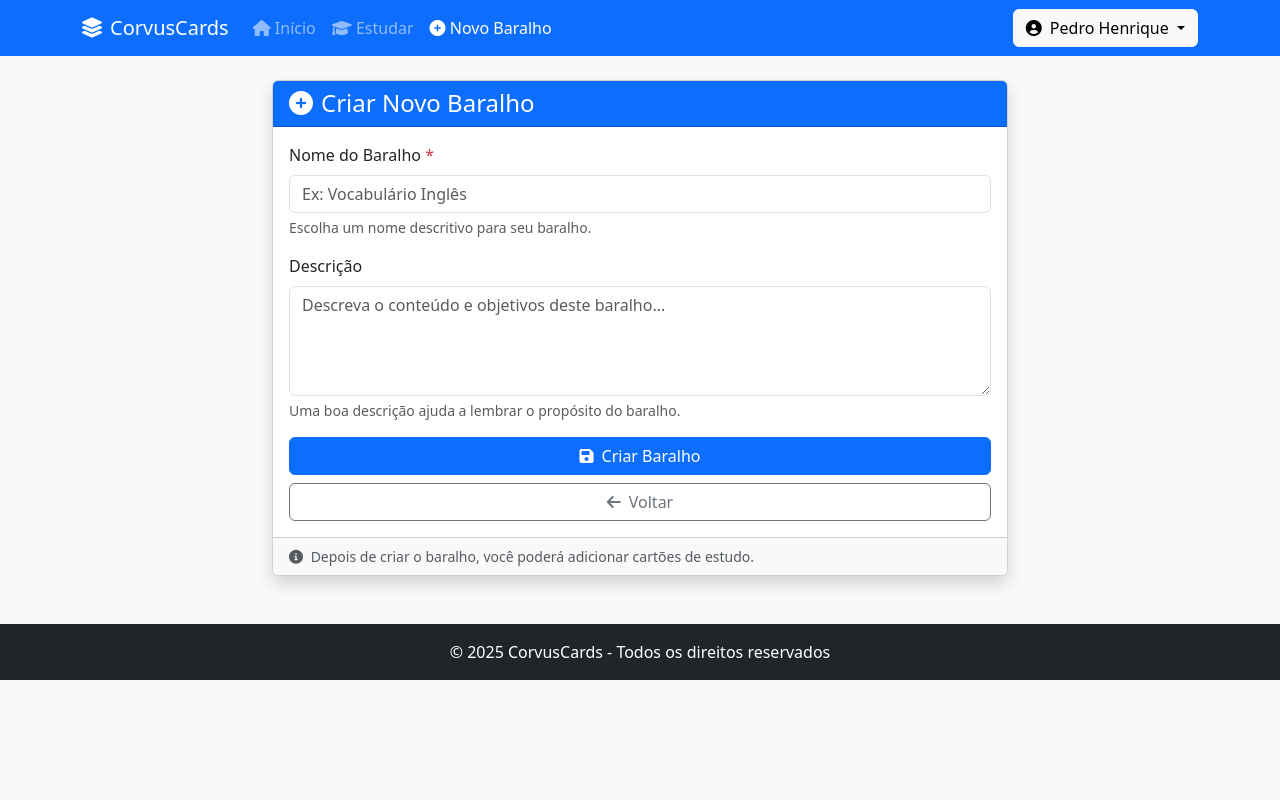
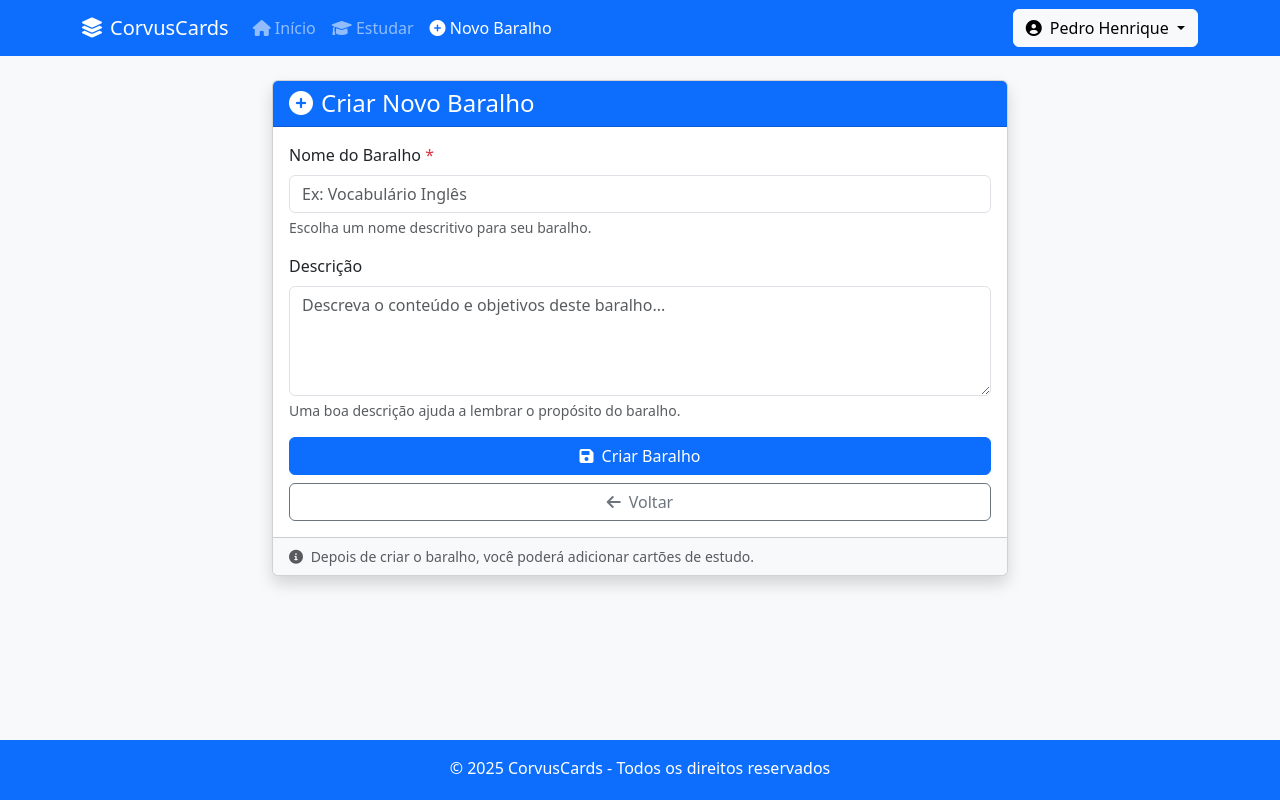
Before and after one commit to pedrohenriquedemattosoliveira/Flashcardstcc, a PHP site: page /novo_baralho.php in a window 1280 px wide. Run offline with PHP 8.4, Linux system fonts and the light colour scheme; the visitor is signed in with stand-in values (Sample User, id 1); data comes from the database, SQL or seed files in the repository.

Commit message:
Update novo_baralho.php

```diff
--- a/novo_baralho.php
+++ b/novo_baralho.php
@@ -45,6 +45,18 @@ $usuario = $sistema['usuario']->obterPorId($usuario_id);
     <!-- Font Awesome para ícones -->
     <link rel="stylesheet" href="https://cdnjs.cloudflare.com/ajax/libs/font-awesome/6.0.0/css/all.min.css">
     <link rel="stylesheet" href="css/estilo.css">
+    <style>
+        body {
+            padding-bottom: 65px; /* space for the fixed footer */
+        }
+        footer {
+            position: fixed;
+            bottom: 0;
+            width: 100%;
+            height: 60px;
+            z-index: 1030;
+        }
+    </style>
 </head>
 <body class="bg-light">
     <!-- Navbar -->
@@ -137,7 +149,7 @@ $usuario = $sistema['usuario']->obterPorId($usuario_id);
     </div>
 
     <!-- Rodapé -->
-    <footer class="bg-dark text-white text-center py-3 mt-5">
+    <footer class="bg-primary text-white text-center py-3 mt-5">
         <div class="container">
             <p class="mb-0">&copy; <?php echo date('Y'); ?> CorvusCards - Todos os direitos reservados</p>
         </div>
```
